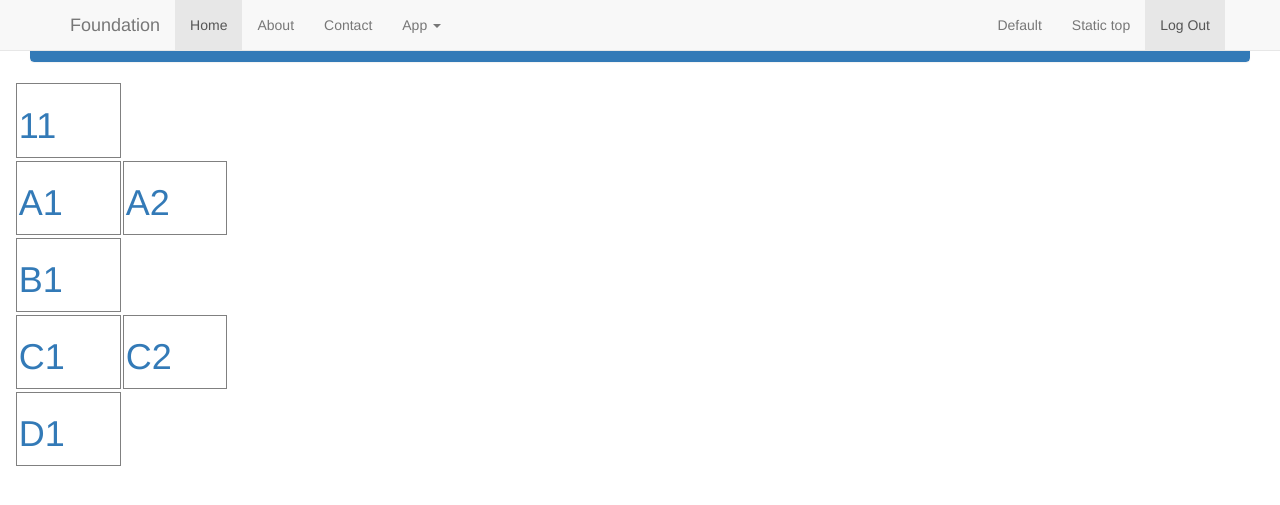
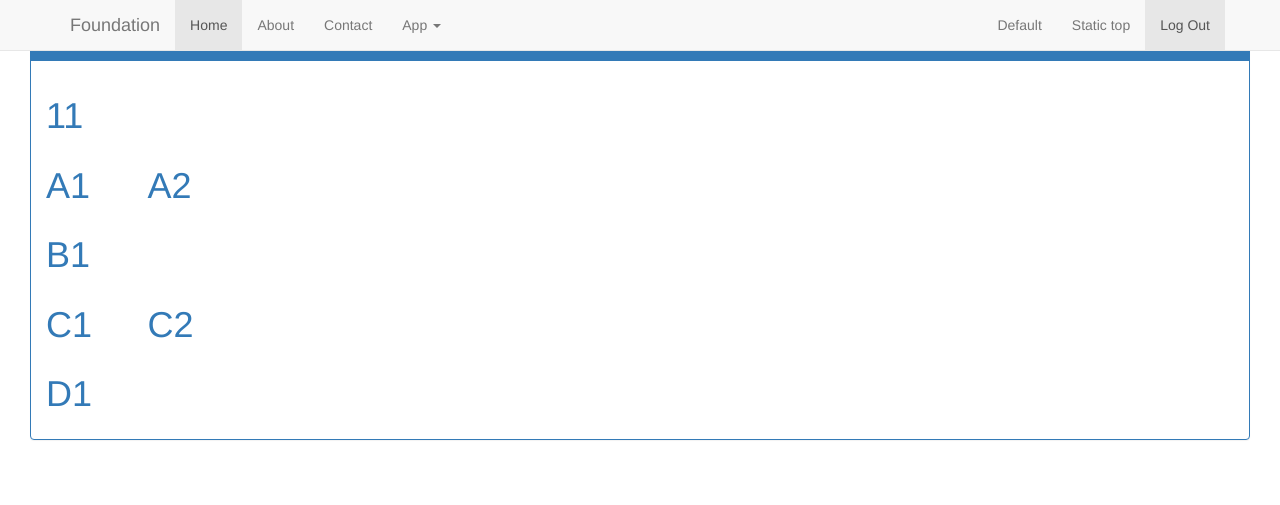
Before and after one commit to Jaredn/datacenter, a Django app: page /racklayout/dc/1 in a window 1280 px wide. Shown: the top 505 px of the page. Run offline with Django 3.2, Linux system fonts and the light colour scheme; data comes from the database, SQL or seed files in the repository; data that the repository does not hold is empty; some libraries are stand-ins or nearby versions.

Commit message:
updates to fix divs in templates and clean up style

```diff
--- a/racklayout/templates/racklayout/index.html
+++ b/racklayout/templates/racklayout/index.html
@@ -30,12 +30,12 @@ $(document).ready(function(){
                </div>
              </div>
             </div>
-        </div>
+
         <div id="hiddenAddDc">
         <!-- place holder for /create/dc -->
         </div>
         <div id="metrotable" class="table-responsive">
-            <table id="metrotable" class="table table-condensed table-hover">
+            <table id="metrotable" class="table table-condensed table-hover table-bordered">
                 <thead>
                     <tr class="text-left">
                         <th>Metro</th>
@@ -64,5 +64,6 @@ $(document).ready(function(){
             </table>
         </div>
     </div>
+    </div>
 
 {% endblock %}
--- a/racklayout/templates/racklayout/row.html
+++ b/racklayout/templates/racklayout/row.html
@@ -35,7 +35,6 @@ $(document).ready(function(){
                    </div>
                  </div>
                 </div>
-            </div>
 
         <div id='hiddenAddRow'>
         <!-- place holder for /create/row -->
@@ -43,11 +42,12 @@ $(document).ready(function(){
         <div id='hiddenAddRack'>
         <!-- place holder for /create/row -->
         </div>
+        <div class="panel-body">
         {% if object_list %}
         {% for row in object_list %}
             <div class="row">
             {% for rack in row.racks.all %}
-            <div class="col-md-1 text-left" style="padding: 0.1em; margin: 0.1em; border: 1px solid grey">
+            <div class="col-md-1 text-left">
                 <H1><a href="{% url 'racklayout:rack' rack.id %}"> {{ rack }}</a></H1>
             </div>
             {% endfor %}
@@ -57,4 +57,6 @@ $(document).ready(function(){
         <H1> empty query set</H1>
     {% endif %}
     </div>
+    </div>
+    </div>
 {% endblock %}
```
